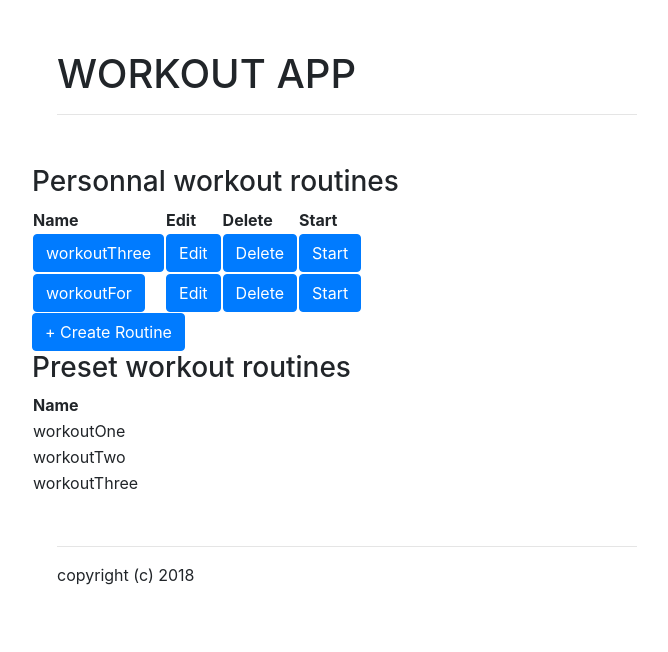
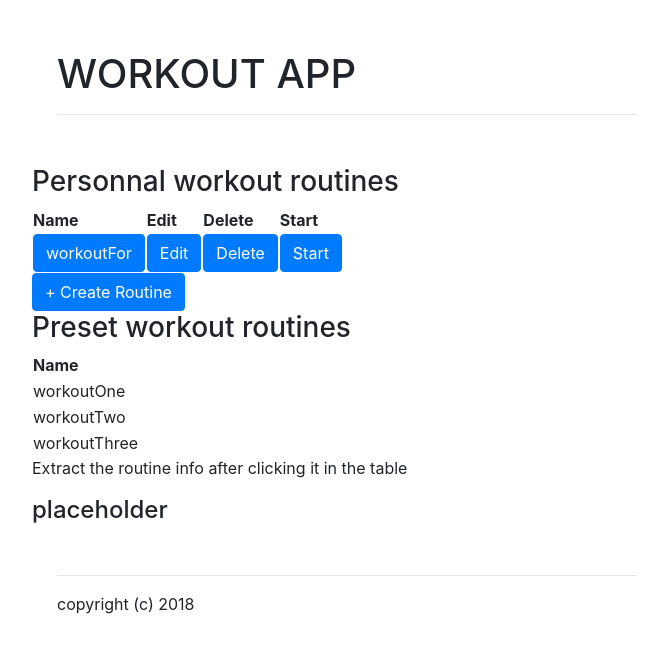
Before and after one commit to usaspiff/react-workout-app-forms, a React (Create React App) app: page / in a window 1280 px wide. Shown: the top 652 px of the page, without its empty margins (23-691 px from the left). Built offline with nearby package versions, Linux system fonts and the light colour scheme; the HTML template or start-up script is replaced by a standard one.

Commit message:
filter selected workout from list

```diff
--- a/src/App.js
+++ b/src/App.js
@@ -34,7 +34,7 @@ class App extends Component {
     ],
 
     showForm: false,
-    showTest: false
+    showTest: false,
   };
 
   // editWorkout = index => {
@@ -64,10 +64,11 @@ class App extends Component {
   };
 
   startWorkout = index => {
-    // const { workouts } = this.state;
-    // return workouts,
-     this.setState({ showTest: true });
-    console.log(index);
+    const { workouts } = this.state;
+    const workoutSelect = workouts.filter((workout, i) => {
+      return i === index+3; //take into account the order in the perso table workout, add +3.
+    });
+    return workoutSelect[0].title;
   };
 
   handleSubmit = workout => {
@@ -80,7 +81,7 @@ class App extends Component {
 
   render() {
     const { workouts } = this.state;
-    const showTestTitle = this.state.showTest;
+    const { showTestTitle } = this.state.showTest;
 
     return <div className="col-md-6" style={{ marginLeft: "40px" }}>
         <Header />
@@ -101,11 +102,13 @@ class App extends Component {
             <FormContainer handleSubmit={this.handleSubmit} />
           </Modal.Body>
         </Modal>
+
         {/* <EditForm editSubmit={this.editSubmit} /> */}
+
         <TablePreset workoutData={workouts} startWorkout={this.startWorkout} />
-        {showTestTitle === true &&
-        <TestList title={this.state.workouts[2].exercises} />
-      }
+
+        {showTestTitle === true && <TestList />}
+      <TestList title={"placeholder"}/>
         <Footer />
       </div>;
   }
--- a/src/components/TestList.js
+++ b/src/components/TestList.js
@@ -26,10 +26,11 @@ import React from 'react';
 
 const TestList = (props) => {
     return (
-        <h4>
-            {props.title}
-        </h4>
-    )
+      <div>
+          <p>Extract the routine info after clicking it in the table</p>
+        <h4>{props.title}</h4>
+      </div>
+    );
 
 
 }
--- a/src/containers/persoRoutines.js
+++ b/src/containers/persoRoutines.js
@@ -16,7 +16,7 @@ const TableHeader = () => {
 }
 
 const TableBody = props => {
-    const rows = props.workoutData.slice(2).map((row, index) => {
+    const rows = props.workoutData.slice(3).map((row, index) => {
         return <tr key={index}>
           <td>
             <Button onClick={() => props.startWorkout(index)}>
```
